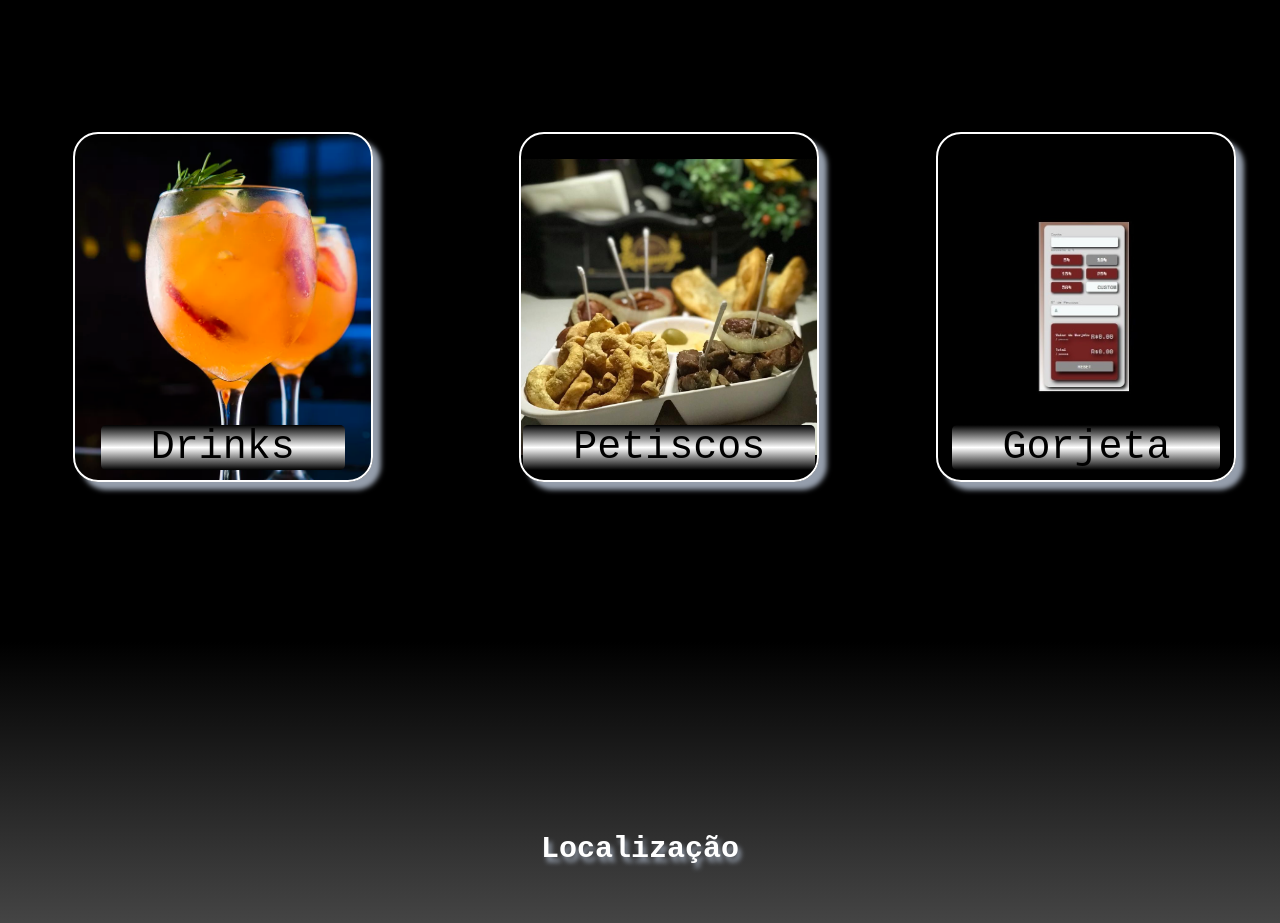
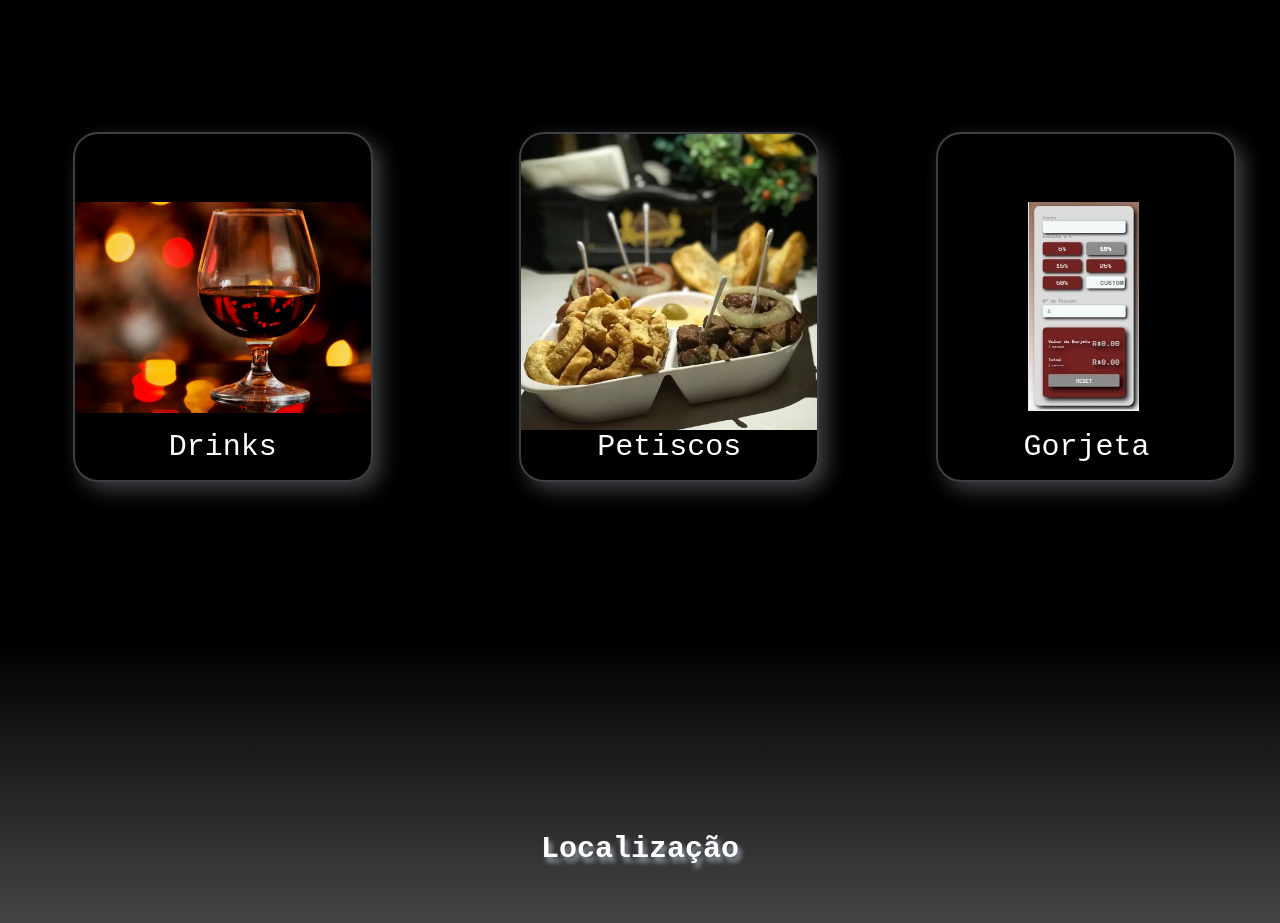
Before and after one commit to JennyLamego2022/Calculadora, a plain HTML site: page index.html in a window 1280 px wide. Shown: the part 1160-2083 px from the top of the page. Drawn offline with Linux system fonts and the light colour scheme.

Commit message:
Modificação de fotos ds cards

```diff
--- a/css/drinks.css
+++ b/css/drinks.css
@@ -143,7 +143,7 @@ section{
 
     }
 
-    #drink1, #drin2, #drink3, #drink4, #drink5, #drink6{
+    #drink1, #drink2, #drink3, #drink4, #drink5, #drink6{
         background-size: cover;
     }
 
--- a/parallax.css
+++ b/parallax.css
@@ -113,19 +113,24 @@ p{
     display: flex;
     align-items: center;
     justify-content: center;
-    border: 2px solid white;
+    border: 2px solid hsl(216, 4%, 25%);
     border-radius: 25px;
-    box-shadow: 8px 8px 5px  hsl(217, 12%, 63%);
+    box-shadow: 8px 8px 20px  hsl(216, 4%, 25%);
     margin: auto;
     padding-top: 10px;
     text-decoration: none;
 
 
+
 }
 
 #card1{
-    background-image: url(./imagens/imgb1.webp);
-    background-size: cover;
+    /* background-image: url(./imagens/drink13.jpg); */
+    background-image: url(./imagens/drink0.jpg);
+    /* background-image: url(./imagens/drink7.jpg);
+    background-image: url(./imagens/drink14.webp); */
+    background-size: contain;
+    background-position: center;
     background-repeat: no-repeat;
     margin-right: 2rem;
 }
@@ -142,7 +147,7 @@ p{
     background-image: url(./imagens/pet8.jpg);
     /* background-size: cover; */
     background-size: contain;
-    background-position: center;
+    /* background-position: center; */
     background-repeat: no-repeat;
     margin-right: 2rem;
 
@@ -156,7 +161,7 @@ p{
 
 #card3{
     background-image: url(./imagens/calc3.jpg);
-    background-size: contain;
+    background-size: cover;
     background-position: center;
     background-repeat: no-repeat;
     text-decoration: none;
@@ -173,11 +178,11 @@ p{
 #link{
     margin-bottom: 0;
     margin-top: 270px;
-    color: black;
-    font-size: 40px;
+    color: white;
+    font-size: 30px;
     text-decoration: none;
     /* text-shadow: 5px 5px 5px rgb(186, 24, 24); */
-    background-image: linear-gradient(180deg, black, white, black);
+    /* background-image: linear-gradient(180deg, black, white, black); */
     padding-left: 50px;
     padding-right: 50px;
     border-radius: 5px;
```
Also changed, not shown: HTML/calculadora.html (+1 -1 lines), imagens/calcdesk1.jpg (added), imagens/drink0.jpg (added), imagens/drink13.jpg (added), imagens/drink14.webp (added), imagens/drink7.jpg (added).
